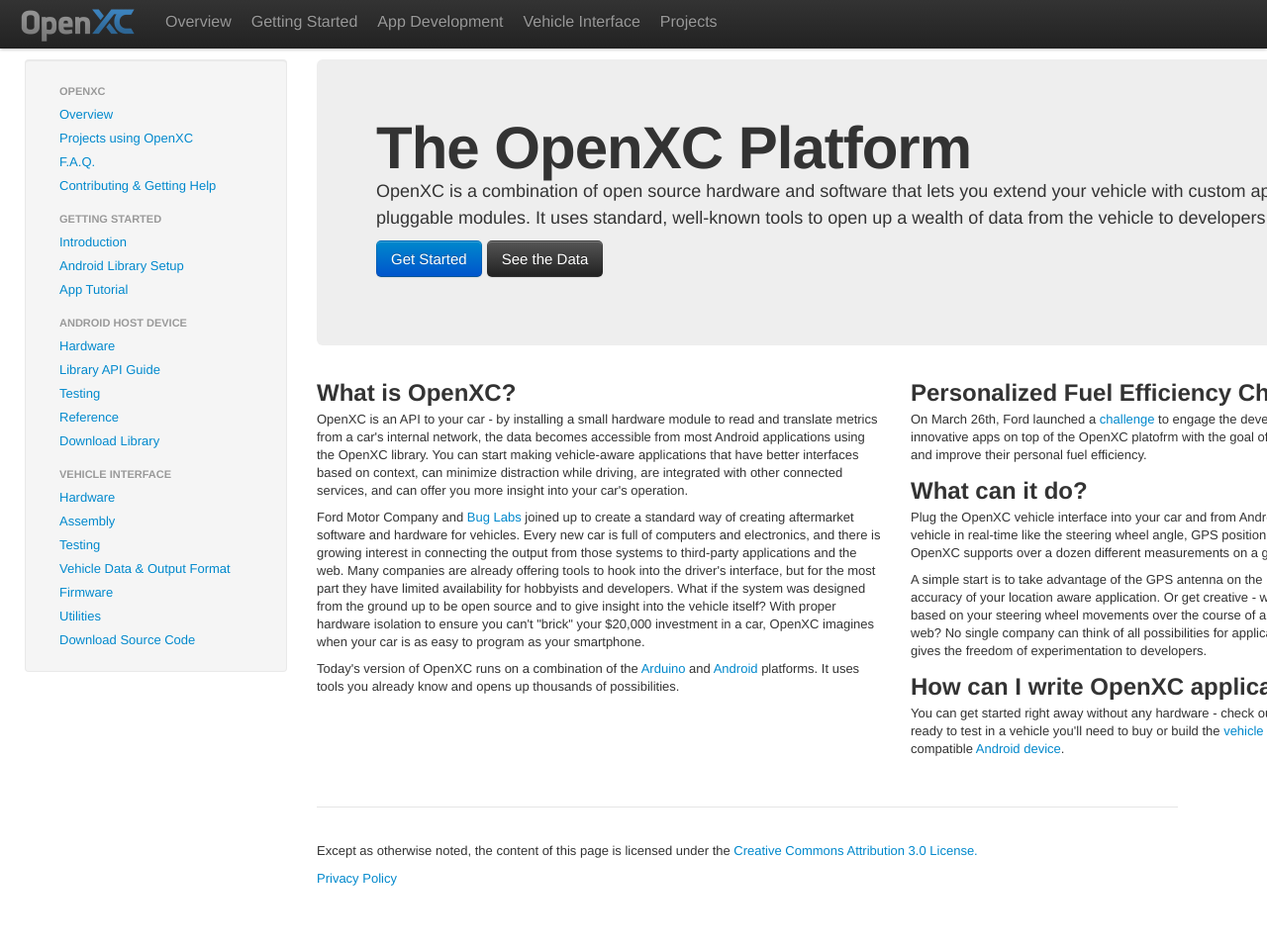
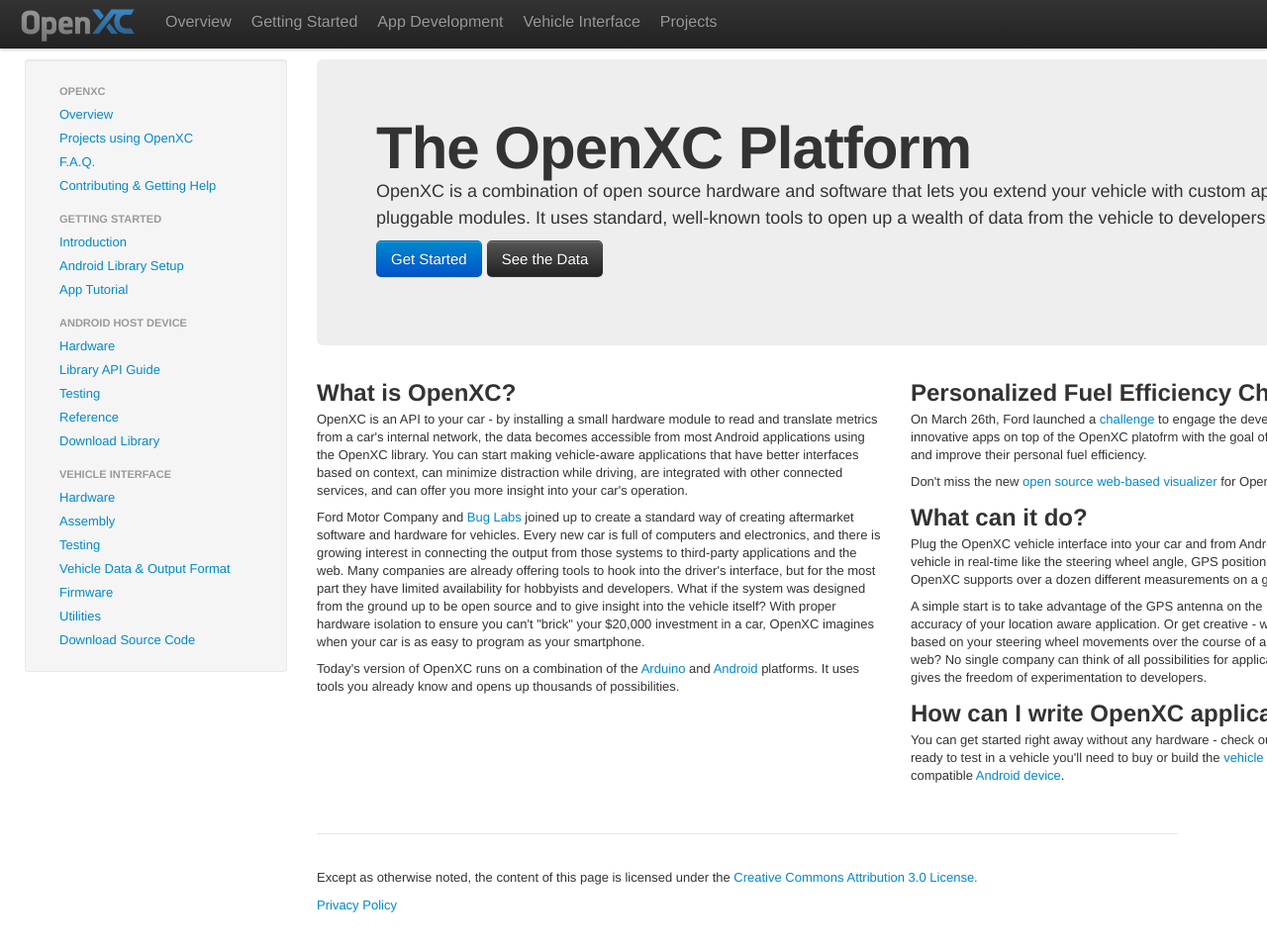
Before and after one commit to openxc/openxcplatform.com, a Jekyll site: the page built from index.html, in a window 1280 px wide and 1010 px high. Shown: the top 961 px of the window at 99% size. Built offline with Jekyll 4.4.1, drawn with Linux system fonts in a browser that asks for light colours; nearby versions of some CDN libraries; Markdown is read by kramdown in place of the engine named in the settings.

Commit message:
Add link to visualizer on front page.

```diff
--- a/index.html
+++ b/index.html
@@ -13,6 +13,7 @@
                 pluggable modules. It uses standard, well-known tools to open up
                 a wealth of data from the vehicle to developers.
             </p>
+
             <p>
                 <a class="btn btn-primary btn-large"
                     href="/getting-started/index.html">Get Started</a>
@@ -80,6 +81,14 @@
                     personal fuel efficiency.
                 </p>
 
+                <p>
+                    Don't miss the new <a
+                            href="https://github.com/openxc/trace-analyzer">open
+                        source</a> <a
+                                href="http://openxcplatform.com/trace-analyzer/">web-based
+                            visualizer</a> for OpenXC vehicle data, too.
+                </p>
+
                 <h2>What can it do?</h2>
 
                 <p>
```
